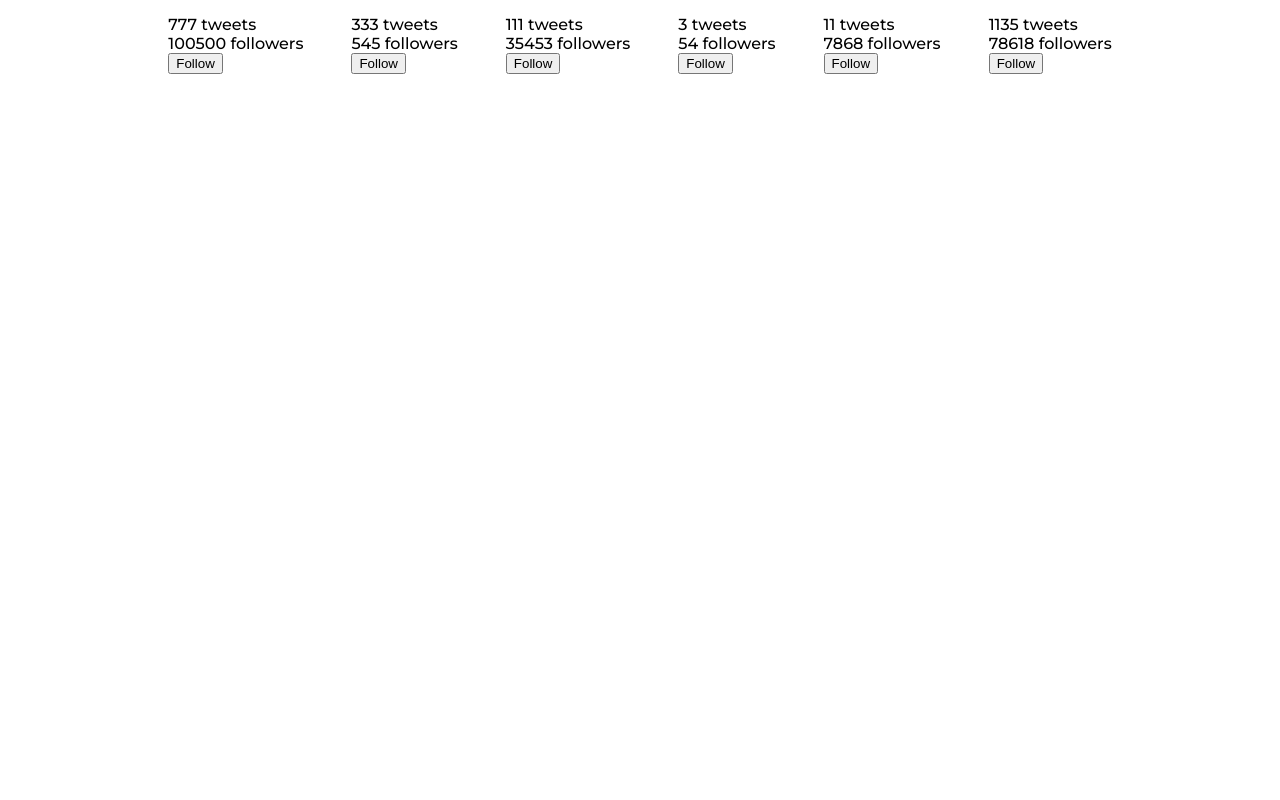
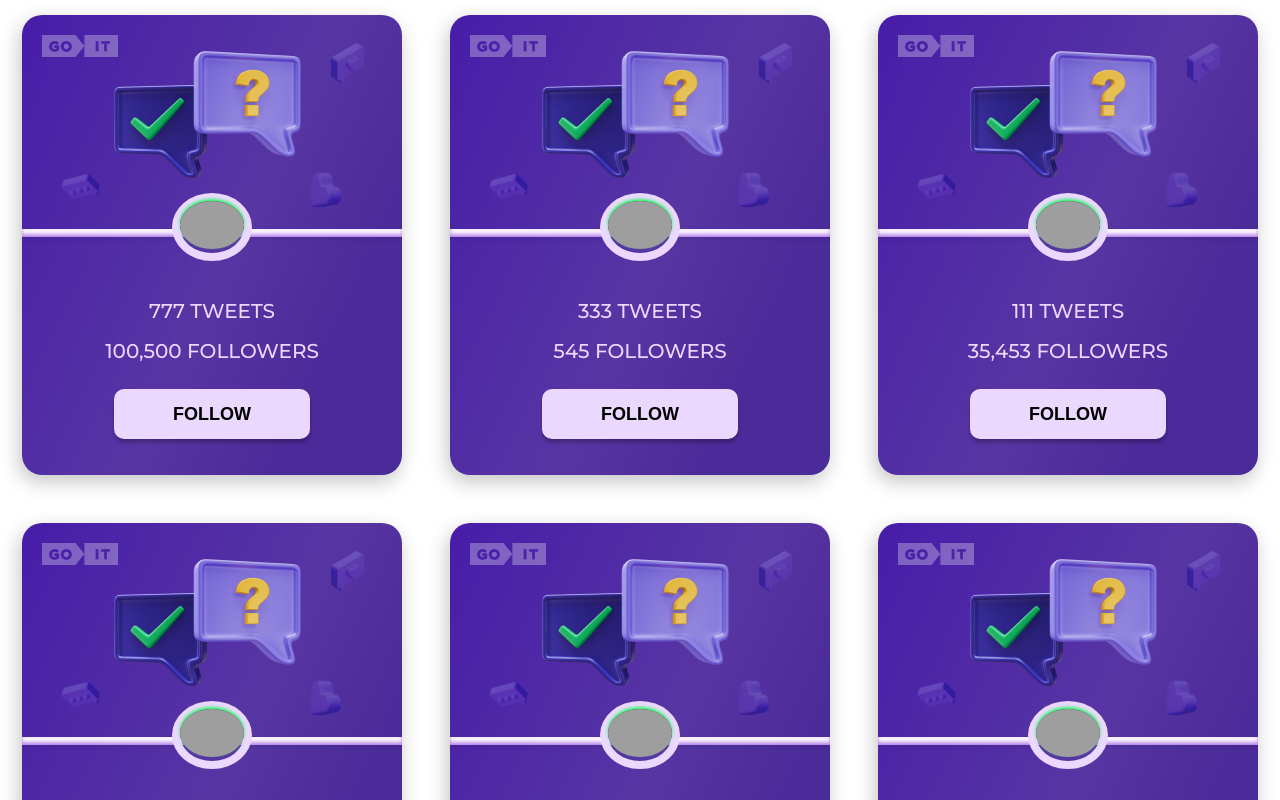
Before and after one commit to hellene-mary/test_goit, a React (Create React App) app: page / in a window 1280 px wide. Shown: the top 800 px of the page. Built offline with nearby package versions, Linux system fonts and the light colour scheme; grey boxes are pictures that could not be loaded.

Commit message:
Update UserItems.jsx

```diff
--- a/src/components/UserItems/UserItems.jsx
+++ b/src/components/UserItems/UserItems.jsx
@@ -1,12 +1,65 @@
+import { useState, useEffect } from 'react'
 import css from './UserItems.module.css'
+import avatarDefault from "../../images/avatarDefault.png";
+import logo from "../../images/logo.png";
 
 export const UserItems = ({ user }) => {
-console.log("user:", user)
+  const { id, tweets, followers, avatar = avatarDefault } = user
 
-  return <div className={css.UserCard}>
+  const [isFollowing, setIsFollowing] = useState(false)
 
-    <p>{user.tweets} tweets</p>
-    <p>{user.followers} followers</p>
-    <button>Follow</button>
+  const [numberFollowers, setNumberFollowers] = useState(followers)
+
+  useEffect(() => {
+  localStorage.setItem(`${id} isFollowing`, isFollowing);
+}, [isFollowing]);
+
+useEffect(() => {
+  const storedIsFollowing = localStorage.getItem('isFollowing');
+  console.log("storedIsFollowing:", storedIsFollowing)
+  // if (storedIsFollowing !== null) {
+  //   setIsFollowing(Boolean(storedIsFollowing));
+  // }
+
+}, []);
+
+
+
+  const onFollowClick = () => {
+    setIsFollowing(!isFollowing)
+    setNumberFollowers(numberFollowers + 1)
+    // localStorage.setItem(`${id} followers`, numberFollowers)
+  }
+
+    const onFollowingClick = () => {
+      setIsFollowing(!isFollowing)
+      setNumberFollowers(numberFollowers - 1)
+      // localStorage.setItem(`${id} followers`, numberFollowers)
+  }
+
+  return <div className={css.userCard}>
+
+    <img src={logo} alt='logo' className={css.logo} width='76' />
+    <div className={css.imageContainer}>
+
+    </div>
+
+    <div className={css.avatarContainer}>
+      <img src={avatar} alt='avatar' className={css.avatar} width='64' />
+    </div>
+
+    <div className={css.textContainer}>
+      <p className={css.text}>{tweets} tweets</p>
+      <p className={css.text}>{numberFollowers.toLocaleString('en-US')} followers</p>
+      {isFollowing ?
+        <button
+          onClick={onFollowingClick}
+          className={`${css.button} ${css.following}`}>Following</button>
+      : <button
+          onClick={onFollowClick}
+          className={`${css.button} ${css.follow}`}>Follow</button>
+      }
+  </div>
+
   </div>
 }
```
